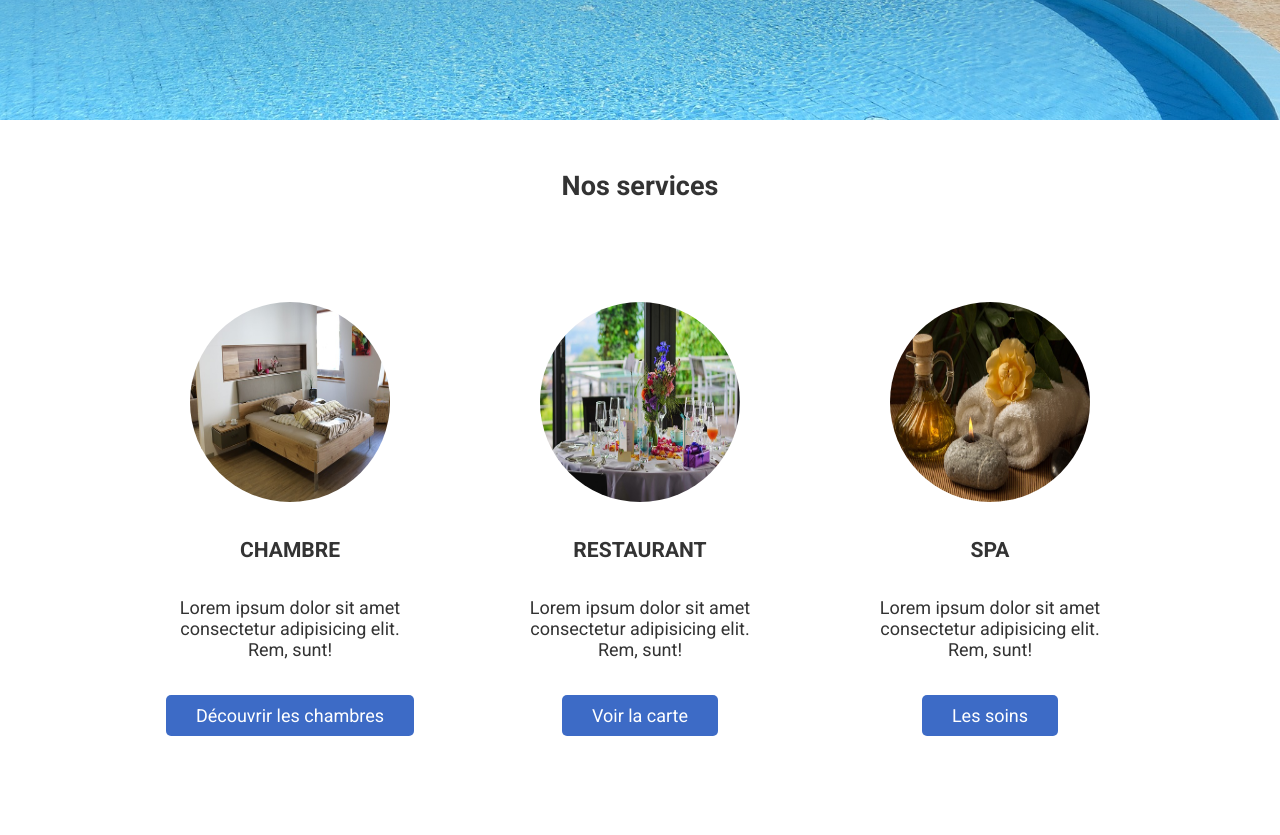
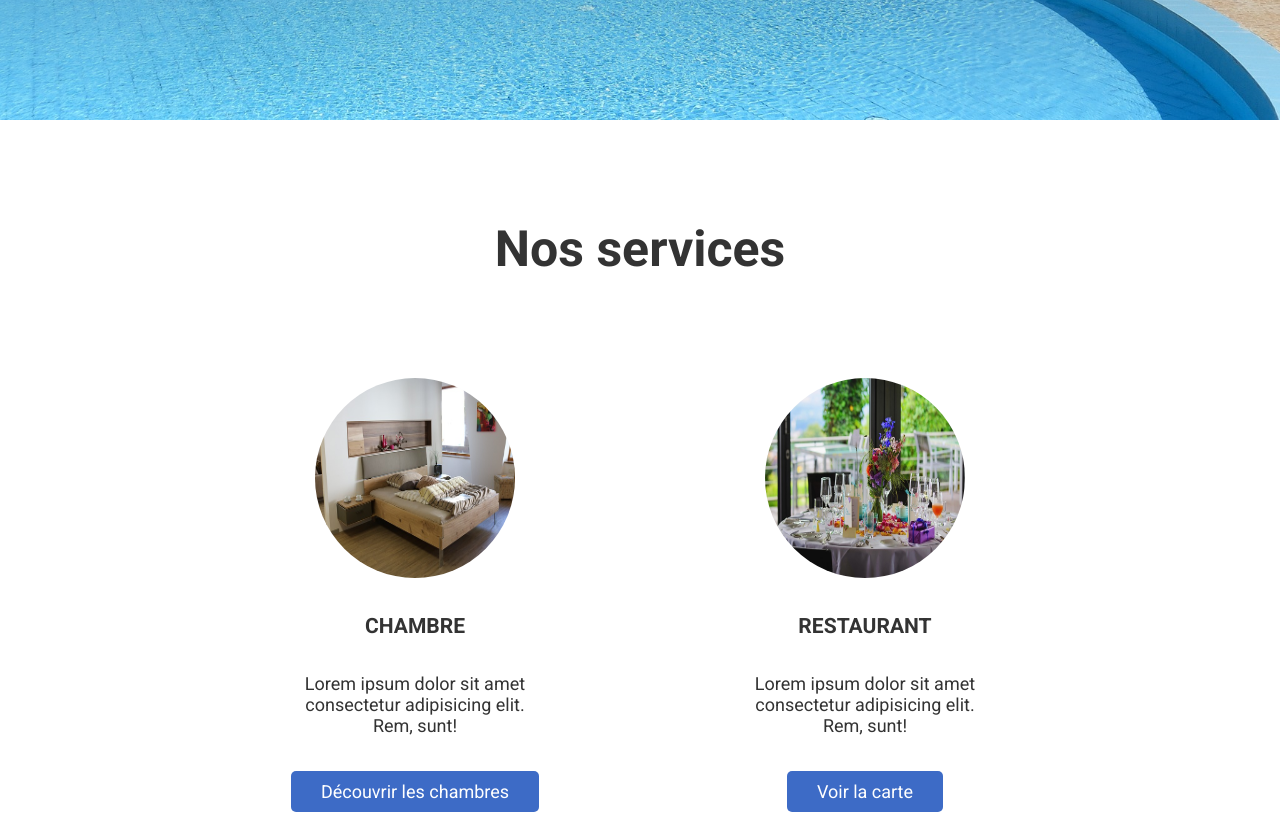
Before and after one commit to Edjek/css-responsive, a plain HTML site: page projet-hotel/index.html in a window 1280 px wide. Shown: the part 680-1515 px from the top of the page. Drawn offline with nearby package versions, Linux system fonts and the light colour scheme.

Commit message:
css responsive

```diff
--- a/projet-hotel/assets/css/index.css
+++ b/projet-hotel/assets/css/index.css
@@ -29,19 +29,20 @@
 /* SERVICES */
 .service {
     min-height: 100vh;
-    padding: 50px;
+    padding: 100px;
 }
 .service h2 {
+    font-size: 50px;
     margin-bottom: 80px;
     text-align: center;
 }
 
 .cards {
-    margin: 0 auto;
     display: flex;
     justify-content: center;
     flex-wrap: wrap;
-    gap: 50px;
+    gap: 150px;
+    margin: 0 auto;
 }
 
 .card {
```
